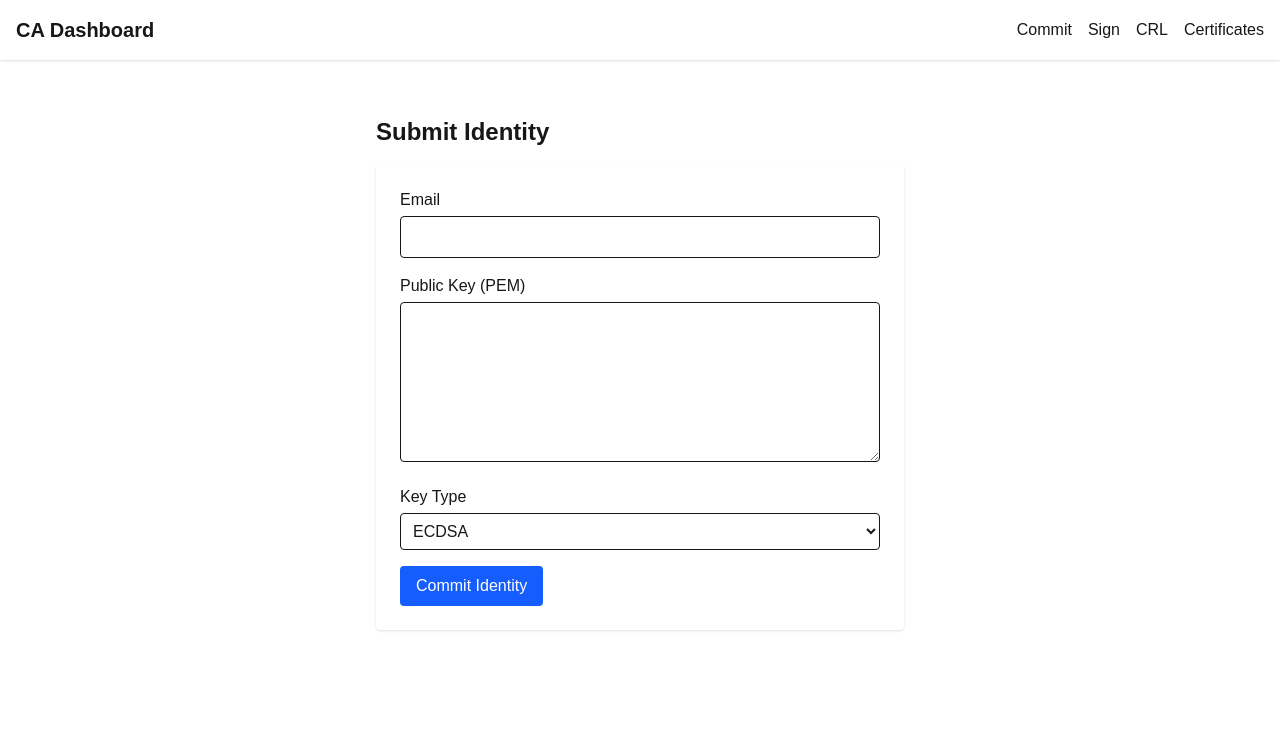
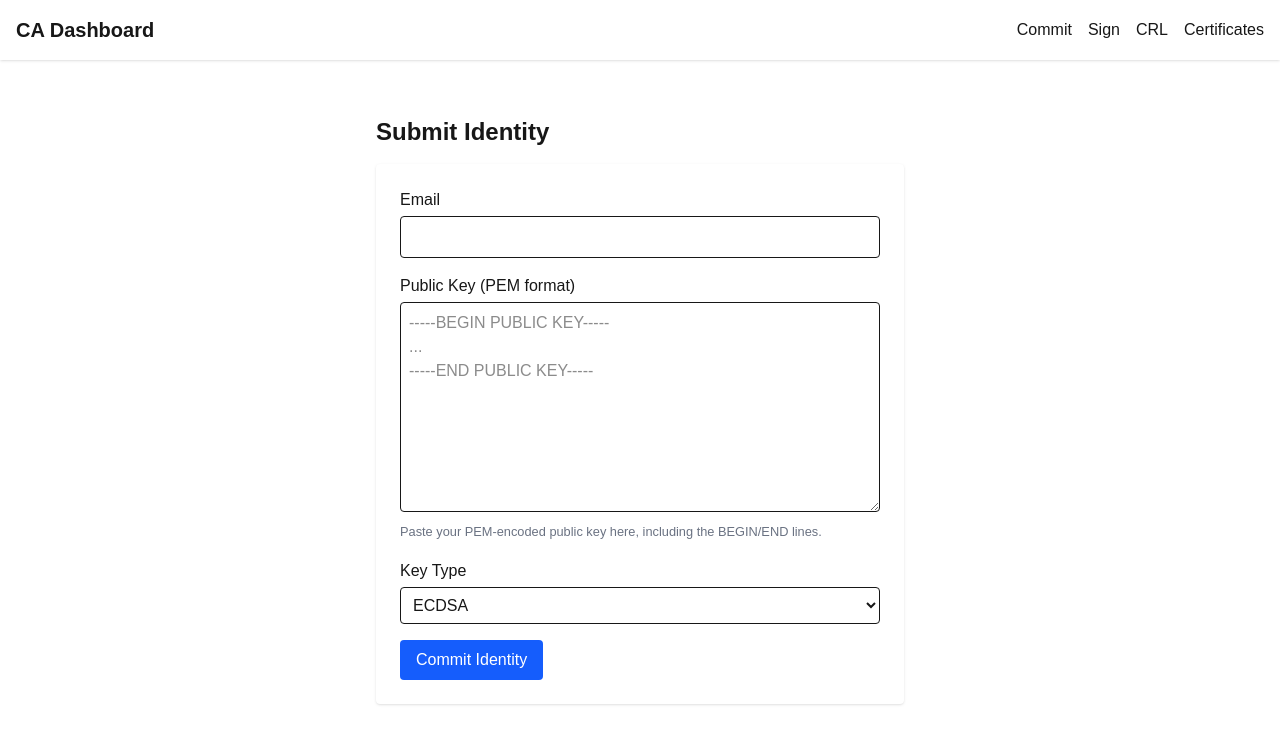
Before and after one commit to ecivini/advanced-programming-of-cryptographic-methods, a Next.js app in the folder ui/: page /commit in a window 1280 px wide. Shown: the top 744 px of the page. Built offline with nearby package versions, Linux system fonts and the light colour scheme.

Commit message:
enhance public key input handling and improve UI

```diff
--- a/ui/app/commit/page.js
+++ b/ui/app/commit/page.js
@@ -16,7 +16,6 @@ export default function CommitPage() {
         setStatus('Error: Invalid key type selected.');
         return;
       }
-
       const IdUrl = process.env.NEXT_PUBLIC_CA_URL + '/v1/identity';
       const res = await fetch(IdUrl, {
         method: 'PUT',
@@ -35,6 +34,16 @@ export default function CommitPage() {
     }
   };
 
+  const handlePubkeyFile = (e) => {
+  const file = e.target.files[0];
+  if (!file) return;
+  const reader = new FileReader();
+  reader.onload = (event) => {
+    setPubkey(event.target.result);
+  };
+  reader.readAsText(file);
+};
+
   return (
     <div className="max-w-xl mx-auto p-6">
       <h2 className="text-2xl font-semibold mb-4">Submit Identity</h2>
@@ -50,13 +59,18 @@ export default function CommitPage() {
           />
         </div>
         <div>
-          <label className="block font-medium">Public Key (PEM)</label>
+          <label className="block font-medium">Public Key (PEM format)</label>
           <textarea
             required
-            className="w-full mt-1 h-40 p-2 border rounded font-mono"
+            rows={8}
+            className="w-full mt-1 p-2 border rounded font-mono"
+            placeholder={`-----BEGIN PUBLIC KEY-----\n...\n-----END PUBLIC KEY-----`}
             value={pubkey}
             onChange={e => setPubkey(e.target.value)}
           />
+          <small className="text-gray-500">
+            Paste your PEM-encoded public key here, including the BEGIN/END lines.
+          </small>
         </div>
         <div>
           <label className="block font-medium">Key Type</label>
```
